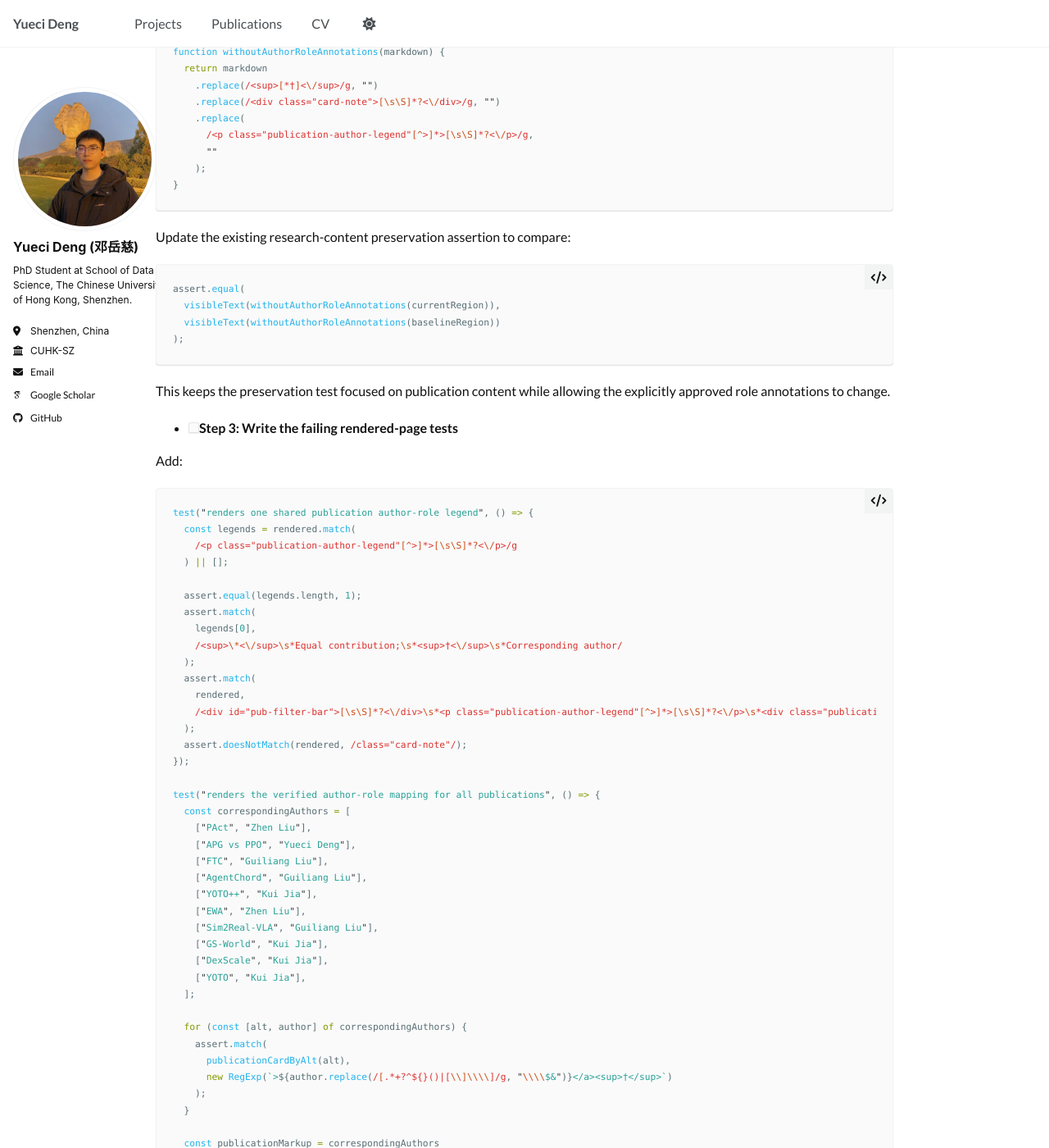
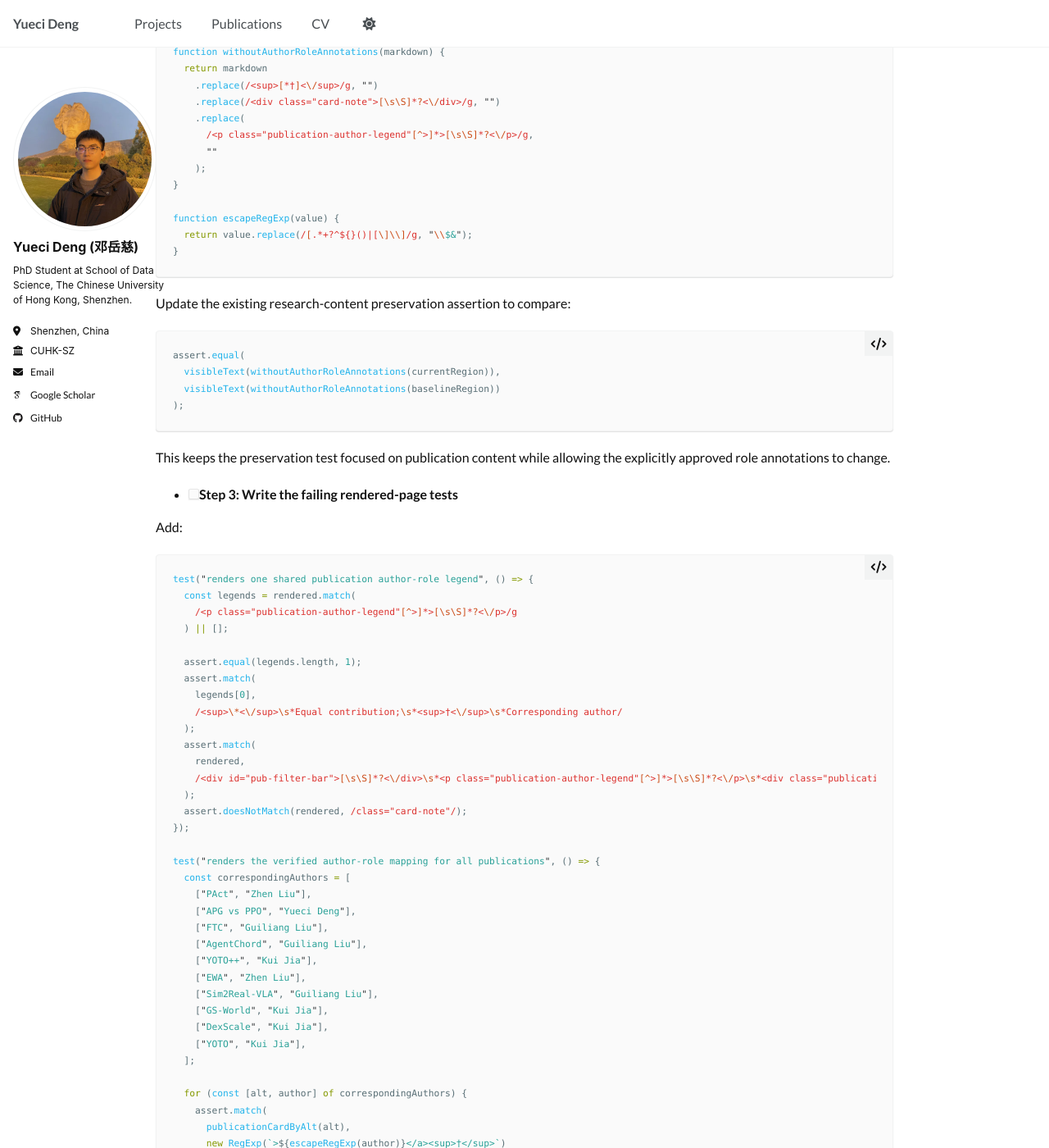
Before and after one commit to yuecideng/yuecideng.github.io, a Jekyll site: the page built from docs/superpowers/plans/2026-07-27-publication-author-markers.md, in a window 1280 px wide and 1400 px high, scrolled down 1824 px. Shown: the whole window at 82% size. Built offline with Jekyll 4.4.1, drawn with Linux system fonts in a browser that asks for light colours; some web fonts are replaced; our own code applies the rules of GitHub Pages for plain Markdown files; a script that is not in the unit is left out.

Commit message:
docs: correct marker test helper

````diff
--- a/docs/superpowers/plans/2026-07-27-publication-author-markers.md
+++ b/docs/superpowers/plans/2026-07-27-publication-author-markers.md
@@ -71,6 +71,10 @@ function withoutAuthorRoleAnnotations(markdown) {
       ""
     );
 }
+
+function escapeRegExp(value) {
+  return value.replace(/[.*+?^${}()|[\]\\]/g, "\\$&");
+}
 ```
 
 Update the existing research-content preservation assertion to compare:
@@ -123,7 +127,7 @@ test("renders the verified author-role mapping for all publications", () => {
   for (const [alt, author] of correspondingAuthors) {
     assert.match(
       publicationCardByAlt(alt),
-      new RegExp(`>${author.replace(/[.*+?^${}()|[\\]\\\\]/g, "\\\\$&")}</a><sup>†</sup>`)
+      new RegExp(`>${escapeRegExp(author)}</a><sup>†</sup>`)
     );
   }
 
````
